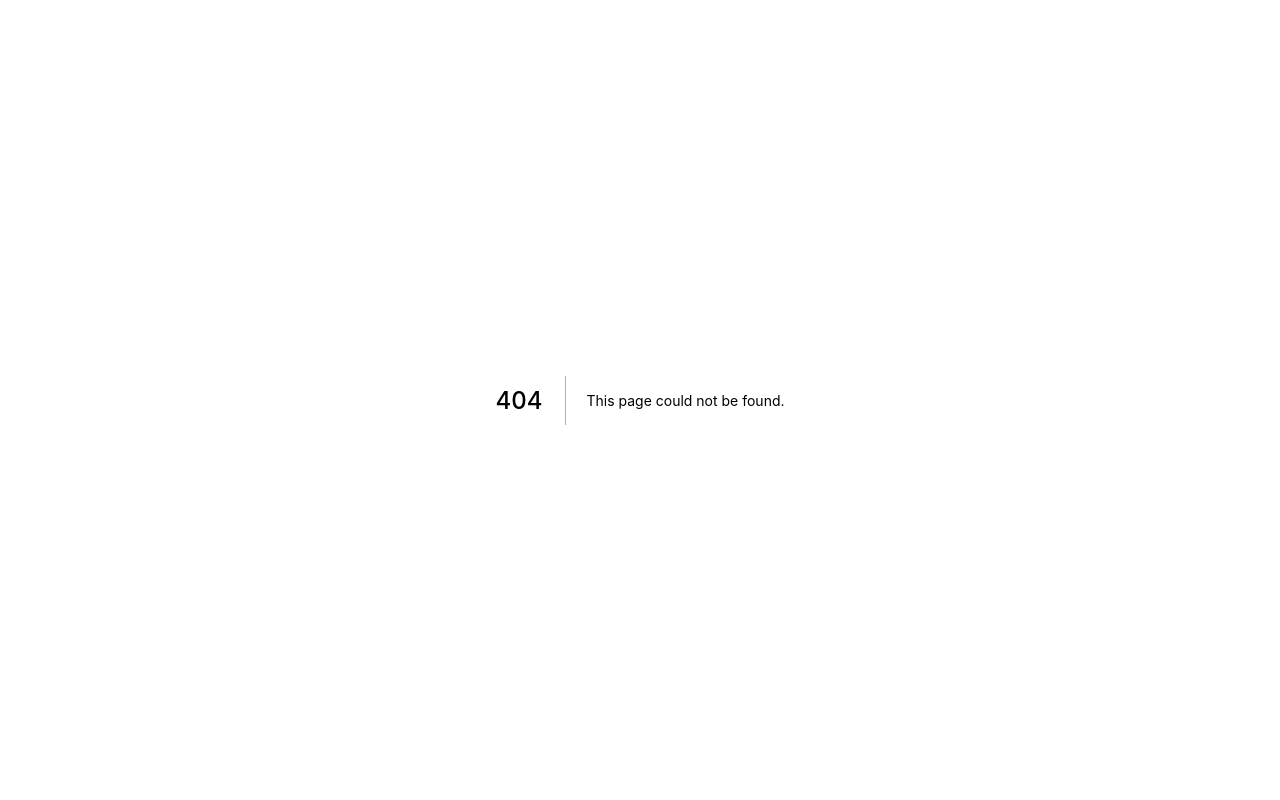
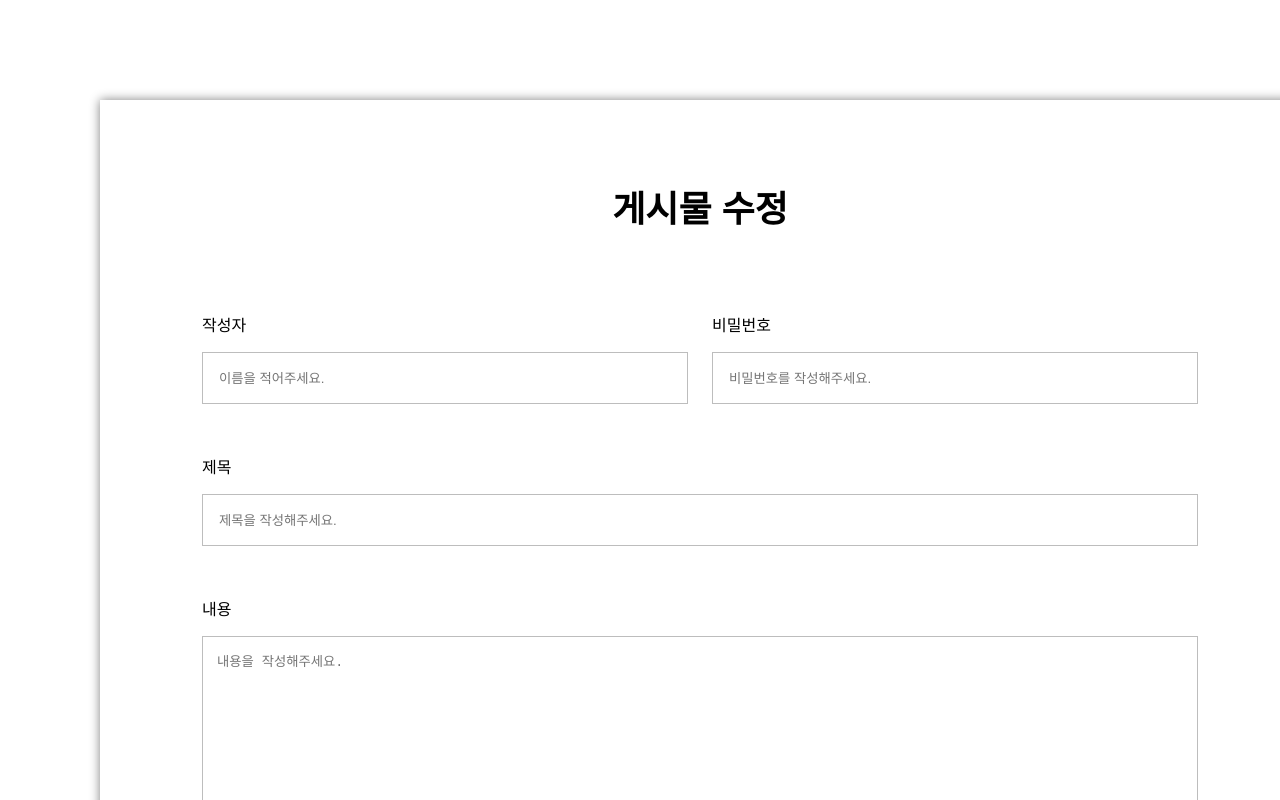
Before and after one commit to kim-jingyu/frontend, a Next.js app: page /boards/1/edit in a window 1280 px wide. Before the commit this address had no page. Shown: the top 800 px of the page. Built offline with nearby package versions, Linux system fonts and the light colour scheme.

Commit message:
feat(freeboard): 게시글 수정 v1

```diff
--- /dev/null
+++ b/pages/boards/[boardId]/edit/index.js
@@ -0,0 +1,7 @@
+import BoardWrite from "../../../../src/components/units/board/write/BoardWrite.container";
+
+export default function BoardEditPage(){
+    return(
+        <BoardWrite isEdit={true}/>
+    )
+}
--- a/pages/boards/new/index.js
+++ b/pages/boards/new/index.js
@@ -3,6 +3,6 @@ import BoardWrite from "../../../src/components/units/board/write/BoardWrite.con
 
 export default function BoardsNewPage(){
     return(
-        <BoardWrite />
+        <BoardWrite isEdit={false}/>
     )
 }
--- a/src/components/units/board/detail/BoardDetail.presenter.js
+++ b/src/components/units/board/detail/BoardDetail.presenter.js
@@ -21,7 +21,7 @@ export default function BoardDetailUI(props){
             </S.CardWrapper>
             <S.BottomWrapper>
                 <S.Button>목록으로</S.Button>
-                <S.Button>수정하기</S.Button>
+                <S.Button onClick={props.onClickMoveToBoardEdit}>수정하기</S.Button>
                 <S.Button>삭제하기</S.Button>
             </S.BottomWrapper>
         </S.Wrapper>
--- a/src/components/units/board/write/BoardWrite.container.js
+++ b/src/components/units/board/write/BoardWrite.container.js
@@ -2,10 +2,11 @@ import BoardWriteUI from "./BoardWrite.presenter"
 import {useState} from 'react'
 import {useMutation} from '@apollo/client'
 import {useRouter} from 'next/router'
-import { CREATE_BOARD } from "./BoardWrite.queries"
+import { CREATE_BOARD, UPDATE_BOARD } from "./BoardWrite.queries"
 
-export default function BoardWrite(){
+export default function BoardWrite(props){
     const router = useRouter()
+    const [isActive, setIsActive] = useState(false)
 
     //javascript
     const [writer, setWriter] = useState("")
@@ -18,7 +19,10 @@ export default function BoardWrite(){
     const [errorSubject, setErrorSubject] = useState("")
     const [errorContent, setErrorContent] = useState("")
 
+    // 등록 mutation
     const [createBoard] = useMutation(CREATE_BOARD)
+    // 수정 mutation
+    const [updateBoard] = useMutation(UPDATE_BOARD)
 
     // 이벤트 핸들러 함수
     const handleChangeWriter = (event) => {
@@ -26,6 +30,12 @@ export default function BoardWrite(){
         setWriter(value)
         if(value){
             setErrorWriter("")
+        }
+
+        if (value && pw && subject && content){
+            setIsActive(true)
+        } else{
+            setIsActive(false)
         }
     }
 
@@ -35,6 +45,12 @@ export default function BoardWrite(){
         if(value){
             setErrorPw("")
         }
+
+        if (writer && value && subject && content){
+            setIsActive(true)
+        } else{
+            setIsActive(false)
+        }
     }
 
     const handleChangeSubject = (event) => {
@@ -42,6 +58,12 @@ export default function BoardWrite(){
         setSubject(value)
         if(value){
             setErrorSubject("")
+        }
+
+        if (writer && pw && value && content){
+            setIsActive(true)
+        } else{
+            setIsActive(false)
         }
     }
 
@@ -51,8 +73,15 @@ export default function BoardWrite(){
         if(value){
             setErrorContent("")
         }
+
+        if (writer && pw && subject && value){
+            setIsActive(true)
+        } else{
+            setIsActive(false)
+        }
     }
 
+    // 등록하기
     const handleClickSubmit = async () => {
         if(!writer){
             setErrorWriter("이름을 적어주세요.")
@@ -88,6 +117,25 @@ export default function BoardWrite(){
         }
     }
 
+    // 수정하기
+    const handleClickUpdate = async () => {
+        try{
+            const result = await updateBoard({
+                variables: {
+                    boardId: router.query.boardId,
+                    password: pw,
+                    updateBoardInput: {
+                        title: subject,
+                        contents: content
+                    }
+                }
+            })
+            router.push(`/boards/${result.data.updateBoard._id}`)
+        } catch(error){
+            alert(error.message)
+        }
+    }
+
     return (
         <div>
             <BoardWriteUI
@@ -99,7 +147,11 @@ export default function BoardWrite(){
                 handleChangePw={handleChangePw}
                 handleChangeSubject={handleChangeSubject}
                 handleChangeContent={handleChangeContent}
-                handleClickSubmit={handleClickSubmit} />
+                handleClickSubmit={handleClickSubmit}
+                handleClickUpdate={handleClickUpdate}
+                isActive={isActive}
+                isEdit={props.isEdit}
+            />
         </div>
     )
 }
--- a/src/components/units/board/write/BoardWrite.presenter.js
+++ b/src/components/units/board/write/BoardWrite.presenter.js
@@ -4,7 +4,7 @@ export default function BoardWriteUI(props) {
 
     return(
         <S.Wrapper>
-            <S.Title>게시물 등록</S.Title>
+            <S.Title>게시물 {props.isEdit ? "수정" : "등록"}</S.Title>
             <S.WriterWrapper>
                 <S.InputWrapper>
                     <S.Label>작성자</S.Label>
@@ -53,7 +53,12 @@ export default function BoardWriteUI(props) {
                 <S.RadioButton type="radio" id="image" name="radio-button" />
                 <S.RadioLabel htmlFor="image">사진</S.RadioLabel>
             </S.OptionWrapper>
-                <S.SubmitButton onClick={props.handleClickSubmit}>등록하기</S.SubmitButton>
+                {/* 수정 게시글이면, isActive 무조건 true */}
+                <S.SubmitButton
+                    onClick={props.isEdit ? props.handleClickUpdate : props.handleClickSubmit}
+                    isActive={props.isEdit ? true : props.isActive}>
+                    {props.isEdit ? "수정" : "등록"}하기
+                </S.SubmitButton>
             <S.ButtonWrapper>
             </S.ButtonWrapper>
         </S.Wrapper>
--- a/src/components/units/board/write/BoardWrite.queries.js
+++ b/src/components/units/board/write/BoardWrite.queries.js
@@ -12,3 +12,18 @@ export const CREATE_BOARD = gql`
         }
     }
 `
+
+export const UPDATE_BOARD = gql`
+    mutation updateBoard($boardId: ID!, $password: String, $updateBoardInput: UpdateBoardInput!){
+        updateBoard(
+            boardId: $boardId,
+            password: $password,
+            updateBoardInput: $updateBoardInput
+        ){
+            _id
+            writer
+            title
+            contents
+        }
+    }
+`
--- a/src/components/units/board/write/BoardWrite.styles.js
+++ b/src/components/units/board/write/BoardWrite.styles.js
@@ -163,7 +163,8 @@ export const SubmitButton = styled.button`
   margin-right: 12px;
   cursor: pointer;
 
-  background-color: yellow;
+  background-color: ${(props) =>
+    props.isActive ? "yellow" : "none"};
 `;
 
 export const Error = styled.div`
```
Also changed, not shown: src/components/units/board/detail/BoardDetail.container.js (+7 -1 lines).
